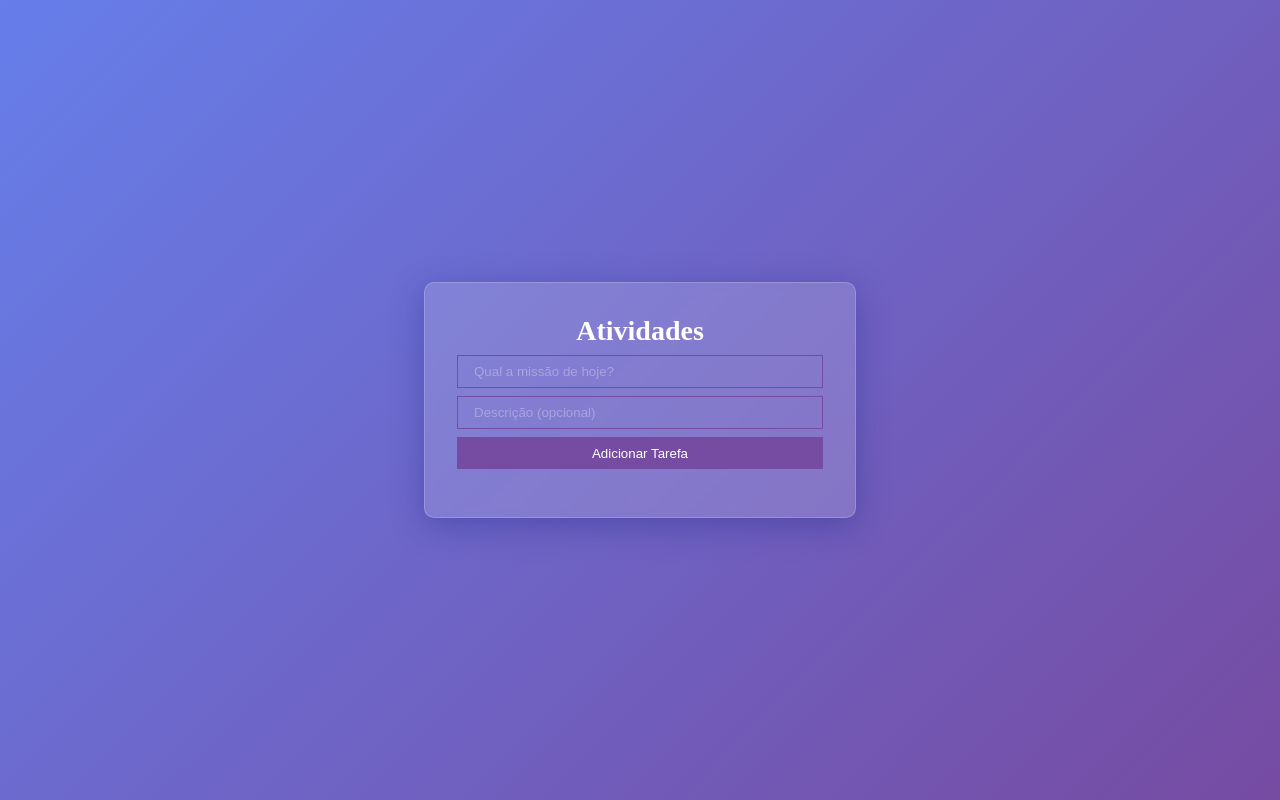
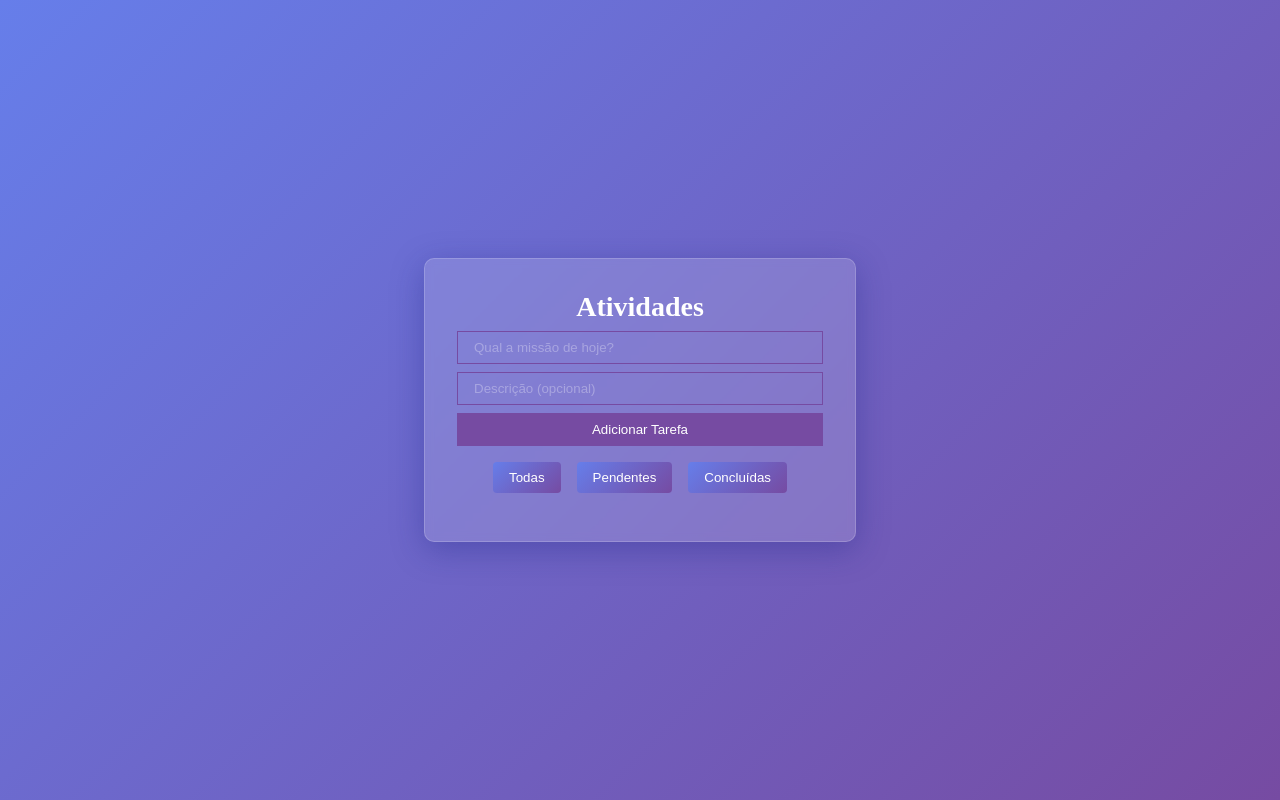
Before and after one commit to Isaacvf-dev/React-To-Do-Challenge, a React (Create React App) app: page / in a window 1280 px wide. Built offline with nearby package versions, Linux system fonts and the light colour scheme.

Commit message:
Added filter buttons for completed , pending and all tasks

```diff
--- a/src/components/ToDoWrapper/ToDoWrapper.module.css
+++ b/src/components/ToDoWrapper/ToDoWrapper.module.css
@@ -17,6 +17,25 @@
   border: 1px solid rgba( 255, 255, 255, 0.18 );
 }
 
+.filterButtons {
+  display: flex;
+  gap: 1rem;
+  margin-bottom: 1rem;
+}
+
+.filterButtons button {
+  padding: 0.5rem 1rem;
+  border: none;
+  background-image: linear-gradient(135deg, var(--blue-300) 0%, var(--purple-500) 100%);
+  color: white;
+  cursor: pointer;
+  border-radius: 0.25rem;
+}
+
+.filterButtons button:hover {
+  background-image: none;
+  background-color: var(--blue-300);
+}
 @media (max-width: 768px) {
   html {
     font-size: 87.5%;
--- a/src/components/ToDoWrapper/index.jsx
+++ b/src/components/ToDoWrapper/index.jsx
@@ -8,6 +8,7 @@ uuidv4();
 
 export const ToDoWrapper = () => {
   const [todos, setTodos] = useState([]);
+  const [filterTasks, setFilterTasks] = useState('all')
 
   const addTodo = (title, description) => {
     setTodos([
@@ -50,11 +51,25 @@ export const ToDoWrapper = () => {
     );
   };
 
+  //Filtrar atividades
+  const filteredTodos = todos.filter((todo) => {
+    if (filterTasks === 'completed') return todo.completed
+    if (filterTasks === 'incomplete') return !todo.completed
+    return true
+  })
+
+
+
   return (
     <div className={styles.wrapper}>
       <h1>Atividades</h1>
       <ToDoForm addTodo={addTodo} />
-      {todos.map((todo, index) =>
+      <div className={styles.filterButtons}>
+        <button onClick={() => setFilterTasks("all")}>Todas</button>
+        <button onClick={() => setFilterTasks("incomplete")}>Pendentes</button>
+        <button onClick={() => setFilterTasks("completed")}>Concluídas</button>
+      </div>
+      {filteredTodos.map((todo, index) =>
         todo.isEditing ? (
           <EditToDoForm editTodo={editTask} task={todo} key={index} />
         ) : (
--- a/src/global.css
+++ b/src/global.css
@@ -3,6 +3,7 @@
   --gray-400: #ffffff4d;
   --gray-200: #c5aeff;
   --blue-300: #667eea;
+  --blue-200: #8a9ee2;
   --purple-500: #764ba2;
   --red-500: #f7979f;
   --green-300: #4ade80;
```
